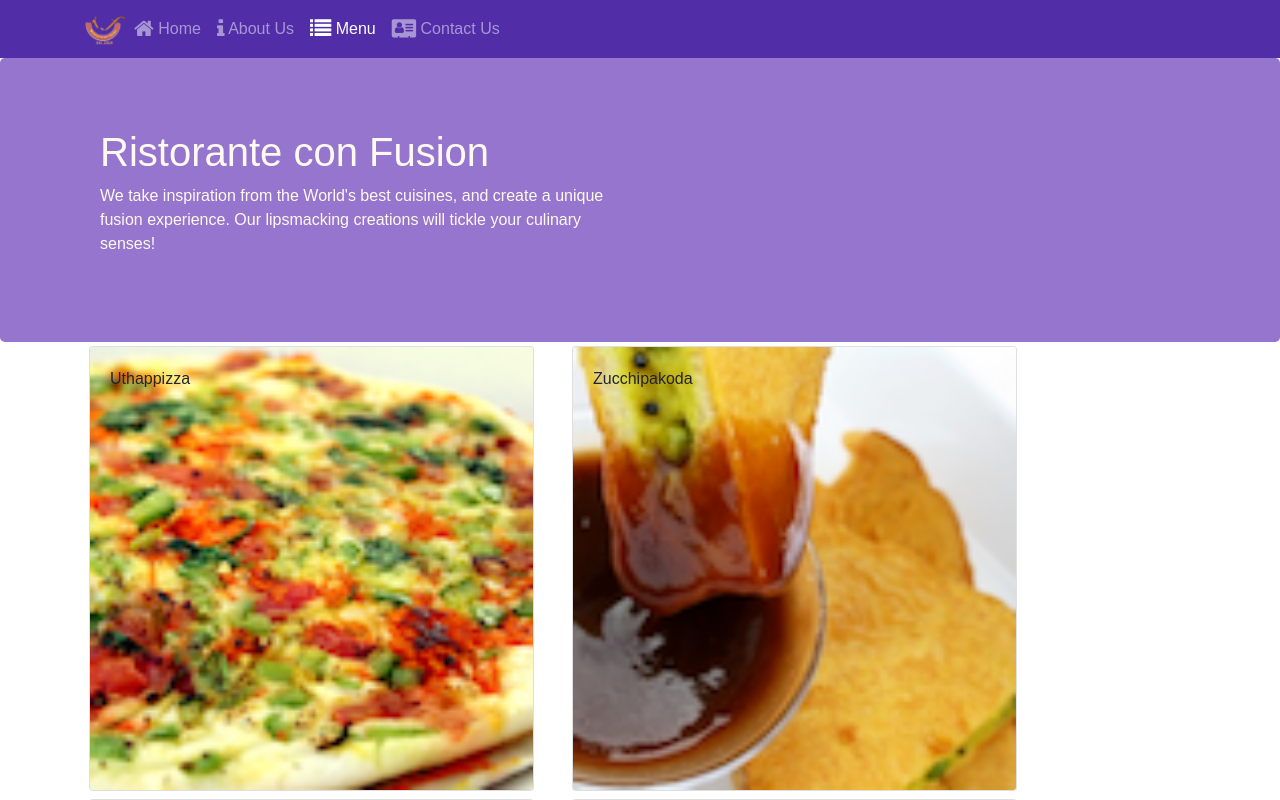
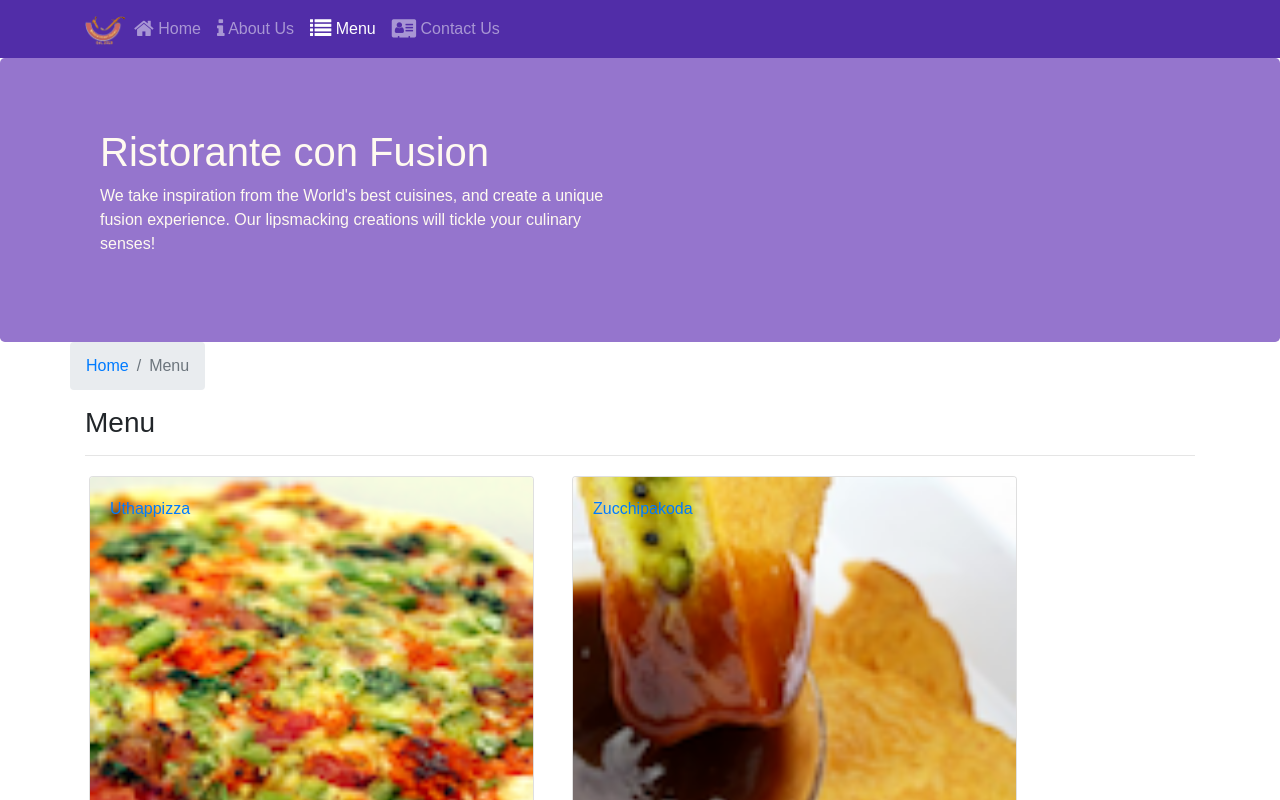
Before and after one commit to McTechie/react-restaurant-app, a React (Create React App) app: page /menu in a window 1280 px wide. Shown: the top 800 px of the page. Built offline with nearby package versions, Linux system fonts and the light colour scheme.

Commit message:
Single Page Applications: Part 2 (Utilized Route parameters for Menu)

```diff
--- a/src/components/ContactComponent.js
+++ b/src/components/ContactComponent.js
@@ -1,8 +1,20 @@
 import React from 'react';
+import {Breadcrumb, BreadcrumbItem} from 'reactstrap';
+import {Link} from 'react-router-dom';
 
 function Contact(props) {
   return(
     <div className="container">
+      <div className="row">
+        <Breadcrumb>
+          <BreadcrumbItem><Link to="/home">Home</Link></BreadcrumbItem>
+          <BreadcrumbItem active>Contact Us</BreadcrumbItem>
+        </Breadcrumb>
+        <div className="col-12">
+          <h3>Contact Us</h3>
+          <hr />
+        </div>
+      </div>
       <div className="row row-content">
         <div className="col-12">
           <h3>Location Information</h3>
--- a/src/components/DishdetailComponent.js
+++ b/src/components/DishdetailComponent.js
@@ -1,9 +1,11 @@
 import React from 'react';
-import {Card, CardImg, CardText, CardBody, CardTitle} from 'reactstrap';
+import {Card, CardImg, CardText, CardBody, CardTitle, Breadcrumb, BreadcrumbItem} from 'reactstrap';
+import { Link } from 'react-router-dom';
 
   function RenderDish({dish}) {
     console.log("Dishdetail RenderDish function is invoked");
     return(
+      <div className="col-12 col-md-5 m-1">
         <Card>
           <CardImg width="100%" src={dish.image} alt={dish.name} />
           <CardBody>
@@ -11,6 +13,7 @@
             <CardText>{dish.description}</CardText>
           </CardBody>
         </Card>
+      </div>
     );
   }
 
@@ -18,7 +21,7 @@
     console.log("Dishdetail RenderComments function is invoked");
     if (comments!=null) {
       return (
-        <div>
+        <div className="col-12 col-md-5 m-1">
           <h4>Comments</h4>
           <ul className="list-unstyled">
             {comments.map((comment) => {
@@ -43,12 +46,18 @@
       return(
         <div className="container">
         <div className="row">
-            <div className="col-12 col-md-5 m-1">
+          <Breadcrumb>
+            <BreadcrumbItem><Link to="/menu">Menu</Link></BreadcrumbItem>
+            <BreadcrumbItem active>{props.dish.name}</BreadcrumbItem>
+          </Breadcrumb>
+          <div className="col-12">
+            <h3>{props.dish.name}</h3>
+            <hr />
+          </div>
+        </div>
+          <div className="row">
             <RenderDish dish={props.dish} />
-            </div>
-            <div className="col-12 col-md-5 m-1">
-              <RenderComments comments={props.dish.comments} />
-            </div>
+            <RenderComments comments={props.comments} />
           </div>
         </div>
       );
--- a/src/components/MainComponent.js
+++ b/src/components/MainComponent.js
@@ -34,12 +34,20 @@
       );
     }
 
+    const DishWithId = ({match}) => {
+      return(
+        <DishDetail dish={this.state.dishes.filter((dish) => dish.id === parseInt(match.params.dishId,10))[0]}
+          comments={this.state.comments.filter((comment) => comment.dishId === parseInt(match.params.dishId,10))} />
+      );
+    };
+
     return (
       <div>
         <Header />
         <Switch>
           <Route path='/home' component={HomePage} />
           <Route exact path='/contactus' component={Contact} />} />
+          <Route path='/menu/:dishId' component={DishWithId} />
           <Route exact path='/menu' component={() => <Menu dishes={this.state.dishes} />} />
           <Redirect to="/home" />
         </Switch>
--- a/src/components/MenuComponent.js
+++ b/src/components/MenuComponent.js
@@ -1,14 +1,17 @@
 import React from 'react';
-import {Card, CardImg, CardImgOverlay, CardTitle} from 'reactstrap';
+import {Card, CardImg, CardImgOverlay, CardTitle, Breadcrumb, BreadcrumbItem} from 'reactstrap';
+import { Link } from 'react-router-dom';
 
   function RenderMenuItem({dish, onClick}) {
     console.log("RenderMenuItem function invoked after mapping");
     return(
-      <Card onClick={() => onClick(dish.id)}>
-        <CardImg width="100%" src={dish.image} alt={dish.name} />
-        <CardImgOverlay>
-          <CardTitle>{dish.name}</CardTitle>
-        </CardImgOverlay>
+      <Card>
+        <Link to={`/menu/${dish.id}`} >
+          <CardImg width="100%" src={dish.image} alt={dish.name} />
+          <CardImgOverlay>
+            <CardTitle>{dish.name}</CardTitle>
+          </CardImgOverlay>
+        </Link>
       </Card>
     );
   }
@@ -17,7 +20,7 @@
     const menu = props.dishes.map((dish) => {
       return (
         <div key={dish.id} className="col-12 col-md-5 m-1">
-          <RenderMenuItem dish={dish} onClick={props.onClick}/>
+          <RenderMenuItem dish={dish} />
         </div>
       );
     });
@@ -27,6 +30,16 @@
     return (
       <div className="container">
         <div className="row">
+          <Breadcrumb>
+            <BreadcrumbItem><Link to="/home">Home</Link></BreadcrumbItem>
+            <BreadcrumbItem active>Menu</BreadcrumbItem>
+          </Breadcrumb>
+          <div className="col-12">
+            <h3>Menu</h3>
+            <hr />
+          </div>
+        </div>
+        <div className="row">
           {menu}
         </div>
       </div>
```
Lines whose indentation alone changed are shown as unchanged.
